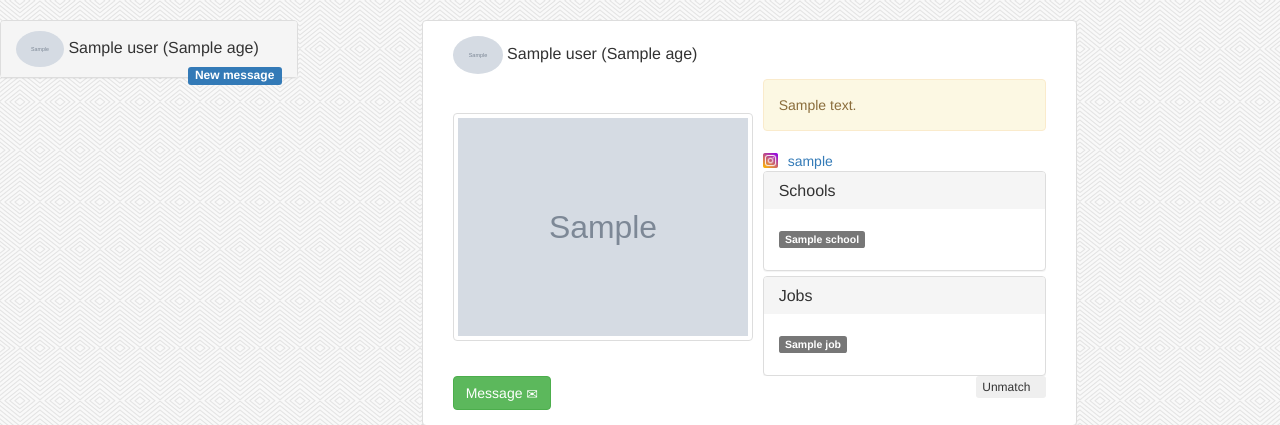
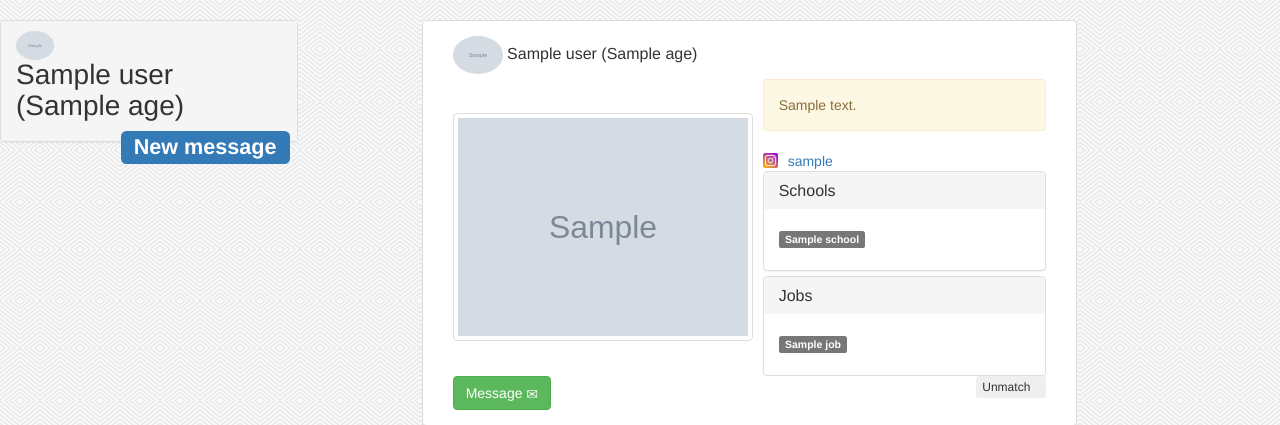
Before and after one commit to harababurel/pynder-iss, a Flask app: template src/templates/matches.html in a window 1280 px wide. Shown: the part 52-477 px from the top of the page. Run offline with Flask 2, Linux system fonts and the light colour scheme; the template is opened without the code that fills it: most values are stand-ins (such as "Sample title", 1, 10 or a date in 2020); grey boxes marked "Sample" are stand-in pictures; some libraries are stand-ins or nearby versions; some web fonts are replaced.

Commit message:
Made scaling better for notifications
Signed-off-by: Robert Iurisniti <iurisnit.robert@gmail.com>

```diff
--- a/src/static/chat.js
+++ b/src/static/chat.js
@@ -70,7 +70,7 @@ class chat {
                     thisClass.updateScroll();
                 if (data.responseText !== "" && !thisClass.notified) {
                     thisClass.notified = true;
-                    $('#title' + thisClass.matchId).find(".pull-right").append('<span class="label label-primary notification" style="display: block">New message</span>');
+                    $('#title' + thisClass.matchId).find(".pull-right").append('<span class="label label-primary notification" style="display: block; font-size: 2.7vh">New message</span>');
                 }
                 if (!thisClass.notified)
                     thisClass.timer = setTimeout(thisClass.updateRequest.bind(thisClass), REQUEST_INTERVAL);
--- a/src/templates/matches.html
+++ b/src/templates/matches.html
@@ -9,12 +9,11 @@
                     <div class="panel-heading div-match" data-parent="#accordion" data-toggle="collapse"
                          data-target="#{{ user.id }}">
                         <h1 class="panel-title" id="title{{ user.id }}">
-                            <img class="img-circle" src="{{ user.photos[0] }}"
-                                 style="display: inline-block; max-width: 3em;">
-                            {{ user.name }} ({{ user.age }})
-                            <div class="pull-right" style="display: inline-block">
+                            <img class="img-circle" src="{{ user.photos[0] }}" style="display: inline-block; max-width: 3vw;">
+                            <p style="display: inline-block; font-size: 3.5vh;">{{ user.name }} ({{ user.age }})</p>
+                            <div class="pull-right" style="display: inline-block; margin: 0 -0.5em;">
                             {% if user.distance_km %}
-                                <span class="label label-warning" style="display: block">{{ "%.0f" % user.distance_km }} km away</span>
+                                <span class="label label-warning" style="display: block; font-size: 2.7vh">{{ "%.0f" % user.distance_km }} km away</span>
                             {% endif %}
                             </div>
                         </h1>
```
